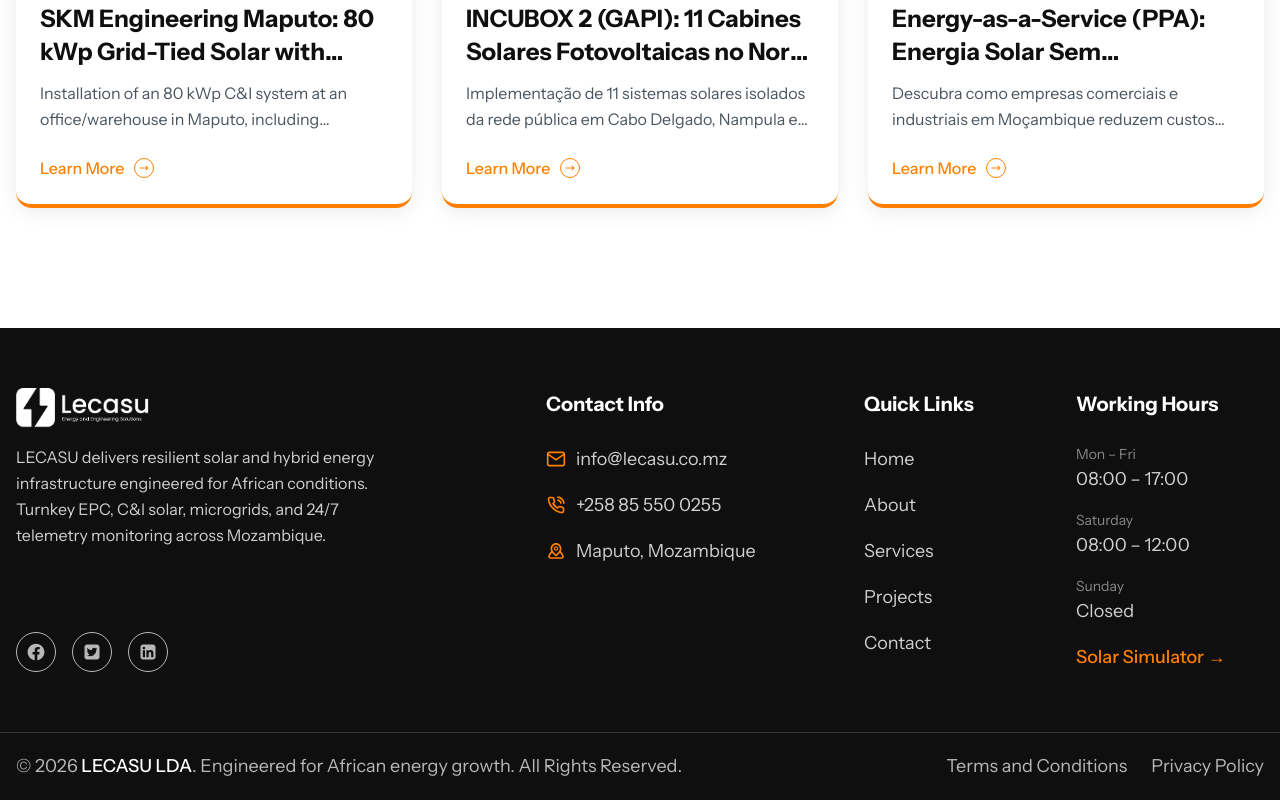
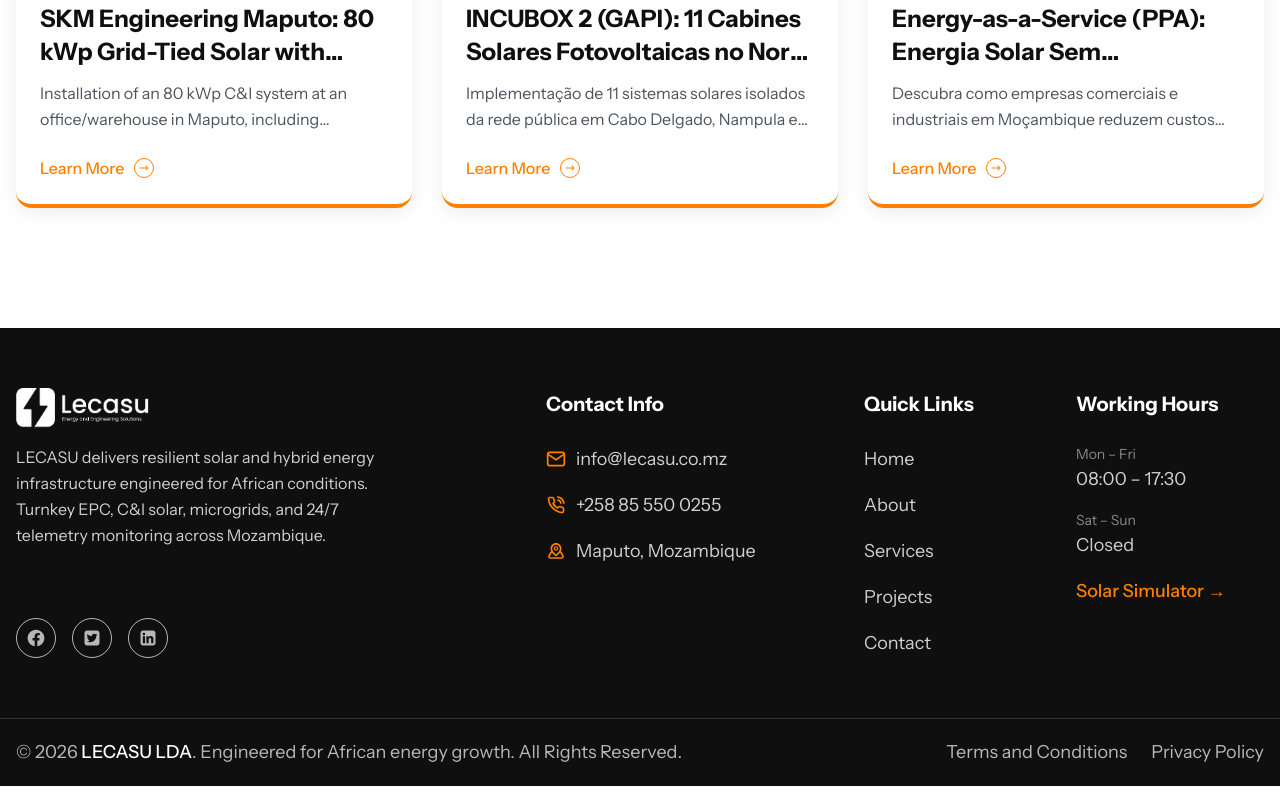
Before and after one commit to jossuemohamad-cmd/lec-web, a React (Vite) app: page / in a window 1280 px wide. Shown: the part 7325-8125 px from the top of the page. Built offline with nearby package versions, Linux system fonts and the light colour scheme.

Commit message:
Update working hours to Mon-Fri 08:00-17:30 and Sat-Sun Closed

```diff
--- a/src/App.tsx
+++ b/src/App.tsx
@@ -1284,14 +1284,10 @@ export function App() {
                   <ul className="flex flex-col gap-4 text-lg/7.5 text-white/80">
                     <li>
                       <span className="block text-sm text-white/50">Mon – Fri</span>
-                      <span>08:00 – 17:00</span>
+                      <span>08:00 – 17:30</span>
                     </li>
                     <li>
-                      <span className="block text-sm text-white/50">Saturday</span>
-                      <span>08:00 – 12:00</span>
-                    </li>
-                    <li>
-                      <span className="block text-sm text-white/50">Sunday</span>
+                      <span className="block text-sm text-white/50">Sat – Sun</span>
                       <span>Closed</span>
                     </li>
                     <li>
--- a/src/i18n/pt.ts
+++ b/src/i18n/pt.ts
@@ -62,6 +62,7 @@ export const PT_TRANSLATIONS: Record<string, string> = {
   'Services': 'Serviços',
   'Working Hours': 'Horário de Funcionamento',
   'Mon – Fri': 'Seg – Sex',
+  'Sat – Sun': 'Sáb – Dom',
   'Saturday': 'Sábado',
   'Sunday': 'Domingo',
   'Closed': 'Encerrado',
```
